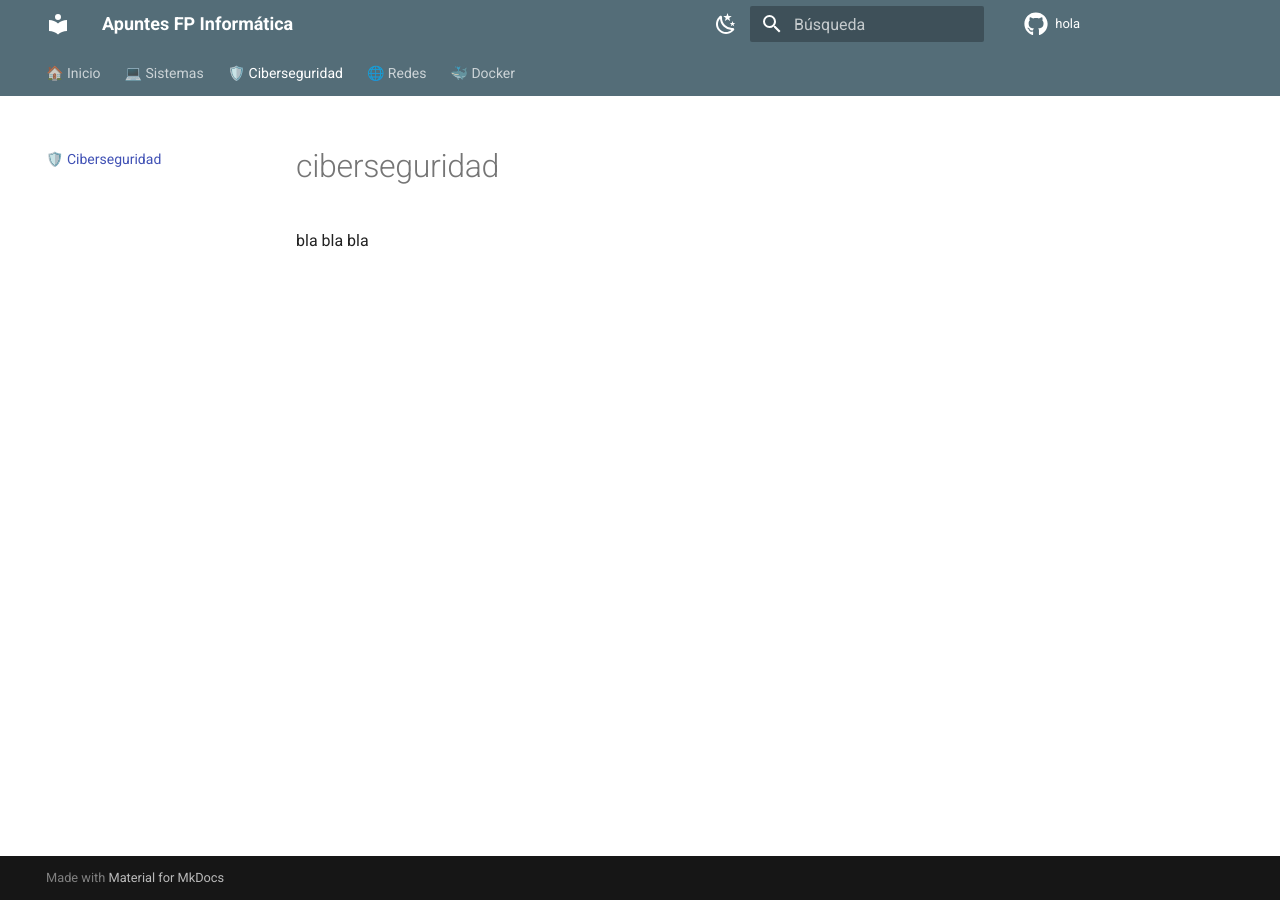
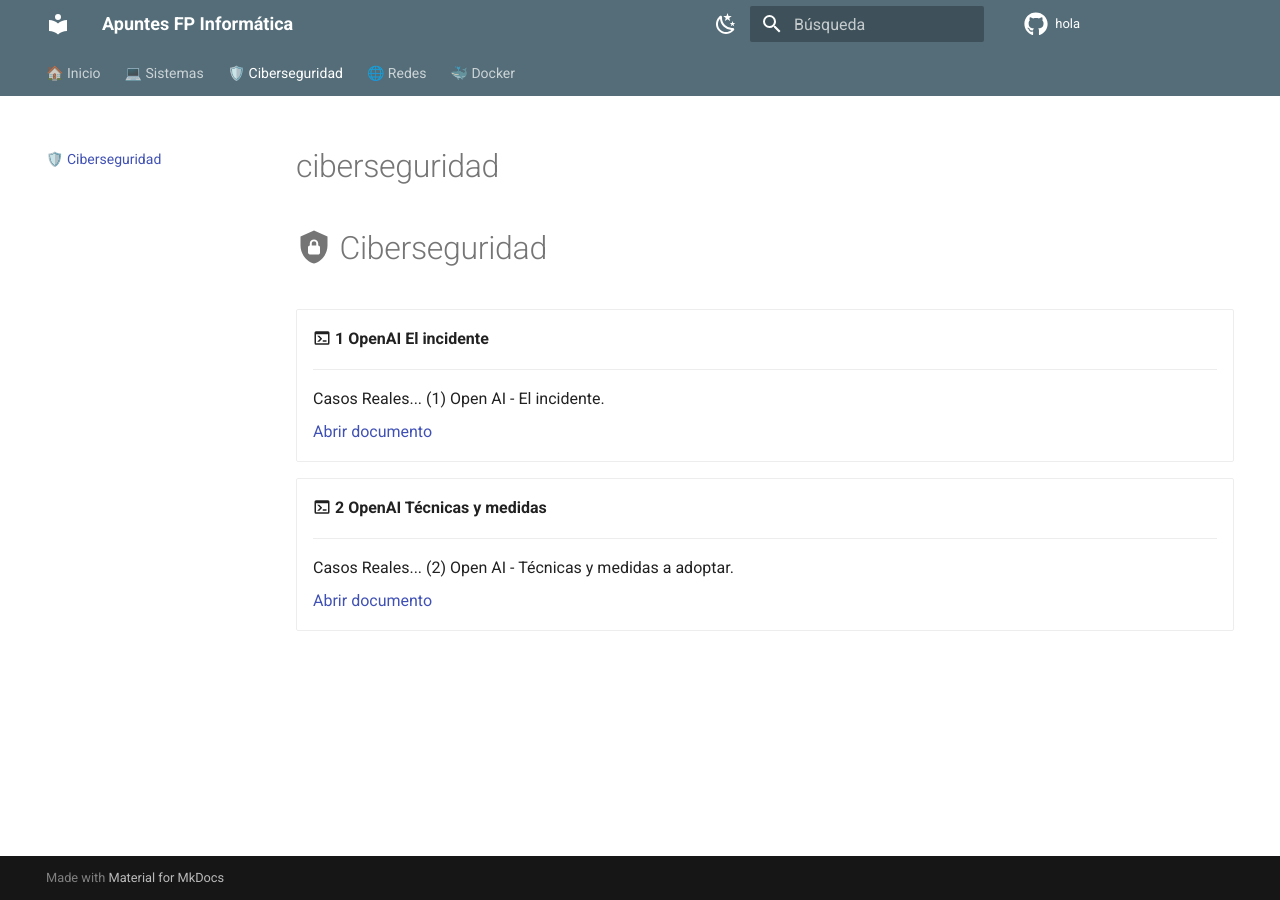
Before and after one commit to fcuadradoa01/hola, an MkDocs documentation site: the page built from docs/ciberseguridad/index.md, in a window 1280 px wide. Built offline with MkDocs 1.6.1 and Material for MkDocs 9.7.7, drawn with Linux system fonts in a browser that asks for light colours; comment, search, counter and statistics services are not loaded.

Commit message:
Enhance Ciberseguridad index with case studies
mejoramos ciberseguridad/index.md con cajas y acceso a los .md

```diff
--- a/docs/ciberseguridad/index.md
+++ b/docs/ciberseguridad/index.md
@@ -1,3 +1,27 @@
 # ciberseguridad
 
-bla bla bla
+# :material-shield-lock: Ciberseguridad
+
+<div class="grid cards" markdown>
+
+-   :material-console: **1 OpenAI El incidente**
+
+    ---
+
+    Casos Reales... (1) Open AI - El incidente.
+
+    [Abrir documento](OpenAI-1-el-incidente.md)
+
+</div>
+
+<div class="grid cards" markdown>
+
+-   :material-console: **2 OpenAI Técnicas y medidas**
+
+    ---
+
+    Casos Reales... (2) Open AI - Técnicas y medidas a adoptar.
+
+    [Abrir documento](OpenAI-2-tecnicas-medidas.md)
+
+</div>
```
